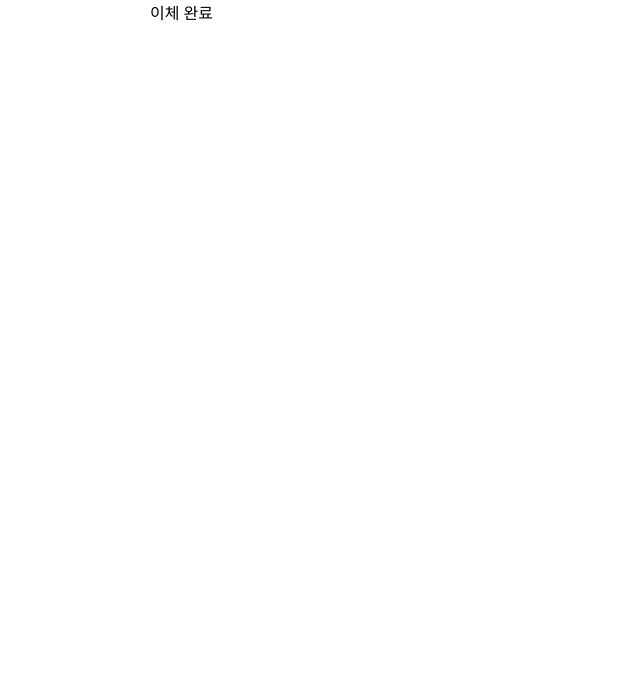
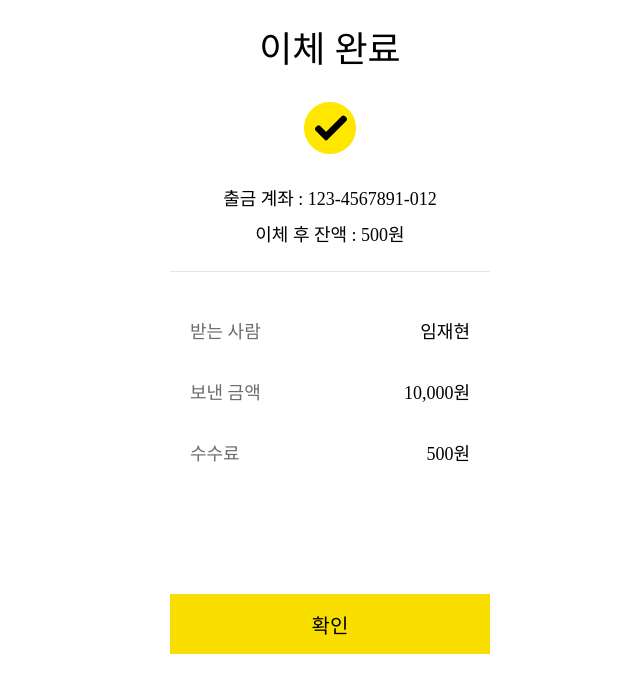
Before and after one commit to leeminewook/KakaoBank, a React (Create React App) app: page /sendmoney/success in a window 1280 px wide. Shown: the top 692 px of the page, without its empty margins (310-950 px from the left). Built offline with nearby package versions, Linux system fonts and the light colour scheme.

Commit message:
[UPDATE] 모달,송금 디자인

```diff
--- /dev/null
+++ b/src/components/Modal/Modal.jsx
@@ -0,0 +1,11 @@
+import React from "react";
+
+const Modal = () => {
+  return (
+    <>
+      <div>modal</div>
+    </>
+  );
+};
+
+export default Modal;
--- a/src/components/SendMoneyChoose/SendMoneyChoose.jsx
+++ b/src/components/SendMoneyChoose/SendMoneyChoose.jsx
@@ -3,10 +3,13 @@ import "./SendMoneyChoose.css";
 import bankLogo from "../../assets/img/997BD7335D089C3023.png";
 import modalBtnImg from "../../assets/img/right-arrow 1.png";
 import { useHistory } from "react-router-dom";
-const SendMoneyChoose = () => {
+import ModalContainer from "../../containers/Modal/ModalContainer";
+
+const SendMoneyChoose = ({ isModal, setIsModal, modalName, setModalName }) => {
   const history = useHistory();
   return (
     <>
+      <ModalContainer />
       <div className="SendmoneyChooseForm">
         <div>
           <div className="SendmoneyChooseTitle">이체</div>
@@ -30,7 +33,14 @@ const SendMoneyChoose = () => {
                 <div className="ChooseBankSubtitle">입금 은행</div>
               </div>
               <div className="ChooseBank-optoins-buttonDiv">
-                <img src={modalBtnImg} alt="" className="modalBtnImg" />
+                <img
+                  src={modalBtnImg}
+                  alt=""
+                  className="modalBtnImg"
+                  onClick={() => {
+                    setIsModal(!isModal);
+                  }}
+                />
               </div>
             </div>
           </div>
@@ -46,7 +56,7 @@ const SendMoneyChoose = () => {
           <button
             className="SendmoneyChooseOptoinsBtn nextBtn"
             onClick={() => {
-              history.push("/sendmoney/value");
+              setIsModal(!isModal);
             }}
           >
             확인
--- a/src/components/SendMoneySuccess/SendMoneySuccess.css
+++ b/src/components/SendMoneySuccess/SendMoneySuccess.css
@@ -0,0 +1,99 @@
+.SendMoneySuccessForm {
+  width: 100%;
+  height: 100vh;
+  padding: 20px;
+  box-sizing: border-box;
+}
+.SendMoneySuccessForm-title {
+  font-size: 36px;
+  display: flex;
+  justify-content: center;
+}
+.SendMoneySuccessForm-titleOptions {
+  display: flex;
+  flex-direction: column;
+  align-items: center;
+}
+.titleOptions-ImgDiv {
+  width: 52px;
+  box-sizing: border-box;
+  display: flex;
+  align-items: center;
+  justify-content: center;
+  margin-top: 30px;
+}
+.titleOptions-Img {
+  width: 100%;
+  box-sizing: border-box;
+}
+
+.titleOptions-cardNum {
+  margin-top: 30px;
+  font-size: 18px;
+  margin-bottom: 10px;
+}
+.titleOptions-Balance {
+  font-size: 18px;
+}
+.line {
+  margin-top: 25px;
+  background-color: #e5e5e5;
+  height: 1px;
+  margin-bottom: 25px;
+}
+
+.SendMoneySuccessForm-subOptions {
+  display: flex;
+  flex-direction: column;
+  justify-content: center;
+  padding: 20px;
+}
+.subOptions-name {
+  display: flex;
+  justify-content: space-between;
+  align-items: center;
+  margin-bottom: 35px;
+}
+.subOptions-name-title {
+  font-size: 18px;
+  color: #6d6d6d;
+}
+.subOptions-name-value {
+  font-size: 18px;
+}
+
+.subOptions-sendMoney {
+  display: flex;
+  justify-content: space-between;
+  margin-bottom: 35px;
+}
+.subOptions-sendMoney-title {
+  font-size: 18px;
+  color: #6d6d6d;
+}
+.subOptions-sendMoney-value {
+  font-size: 18px;
+}
+
+.subOptions-Fee {
+  display: flex;
+  justify-content: space-between;
+}
+.subOptions-Fee-title {
+  font-size: 18px;
+  color: #6d6d6d;
+}
+.subOptions-Fee-value {
+  font-size: 18px;
+}
+
+.SendMoneySuccessSubmitDiv {
+  position: absolute;
+  width: 320px;
+  margin-top: 109px;
+}
+.SendMoneySuccessSubmitBtn {
+  width: 100%;
+  height: 60px;
+  border-radius: 0;
+}
--- a/src/components/SendMoneySuccess/SendMoneySuccess.jsx
+++ b/src/components/SendMoneySuccess/SendMoneySuccess.jsx
@@ -1,10 +1,47 @@
 import React from "react";
 import "./SendMoneySuccess.css";
+import success from "../../assets/img/Group 29.png";
+import { useHistory } from "react-router";
 const SendMoneySuccess = () => {
+  const history = useHistory();
   return (
     <>
       <div className="SendMoneySuccessForm">
         <div className="SendMoneySuccessForm-title">이체 완료</div>
+        <div className="SendMoneySuccessForm-titleOptions">
+          <div className="titleOptions-ImgDiv">
+            <img src={success} alt="" className="titleOptions-Img" />
+          </div>
+          <div className="titleOptions-cardNum">
+            출금 계좌 : 123-4567891-012
+          </div>
+          <div className="titleOptions-Balance">이체 후 잔액 : 500원</div>
+        </div>
+        <div className="line"></div>
+        <div className="SendMoneySuccessForm-subOptions">
+          <div className="subOptions-name">
+            <div className="subOptions-name-title">받는 사람</div>
+            <div className="subOptions-name-value">임재현</div>
+          </div>
+          <div className="subOptions-sendMoney">
+            <div className="subOptions-sendMoney-title">보낸 금액</div>
+            <div className="subOptions-sendMoney-value">10,000원</div>
+          </div>
+          <div className="subOptions-Fee">
+            <div className="subOptions-Fee-title">수수료</div>
+            <div className="subOptions-Fee-value">500원</div>
+          </div>
+        </div>
+        <div className="SendMoneySuccessSubmitDiv">
+          <button
+            className="SendMoneySuccessSubmitBtn kakaoBtn"
+            onClick={() => {
+              history.push("/main");
+            }}
+          >
+            확인
+          </button>
+        </div>
       </div>
     </>
   );
--- /dev/null
+++ b/src/containers/Modal/ModalContainer.jsx
@@ -0,0 +1,12 @@
+import React from "react";
+import Modal from "../../components/Modal/Modal";
+
+const ModalContainer = () => {
+  return (
+    <>
+      <Modal />
+    </>
+  );
+};
+
+export default ModalContainer;
--- a/src/containers/SendMoneyChoose/SendMoneyChooseContainer.jsx
+++ b/src/containers/SendMoneyChoose/SendMoneyChooseContainer.jsx
@@ -1,10 +1,18 @@
 import React from "react";
+import { useRecoilState } from "recoil";
 import SendMoneyChoose from "../../components/SendMoneyChoose/SendMoneyChoose";
-
+import { isModalState, modalNameState } from "../../stores/StateStore";
 const SendMoneyChooseContainer = () => {
+  const [isModal, setIsModal] = useRecoilState(isModalState);
+  const [modalName, setModalName] = useRecoilState(modalNameState);
   return (
     <>
-      <SendMoneyChoose />
+      <SendMoneyChoose
+        isModal={isModal}
+        setIsModal={setIsModal}
+        modalName={modalName}
+        setModalName={setModalName}
+      />
     </>
   );
 };
--- /dev/null
+++ b/src/stores/StateStore.js
@@ -0,0 +1,12 @@
+import { atom } from "recoil";
+
+const isModalState = atom({
+  key: "isModal",
+  default: false,
+});
+const modalNameState = atom({
+  key: "modalName",
+  default: "",
+});
+
+export { isModalState, modalNameState };
```
Also changed, not shown: src/components/BankCard/BankCard.jsx (added, +11 -0 lines), src/containers/BankCard/BankCardContainer.jsx (added, +12 -0 lines), src/components/BankCard/BankCard.css (added), src/components/Modal/Modal.css (added).
